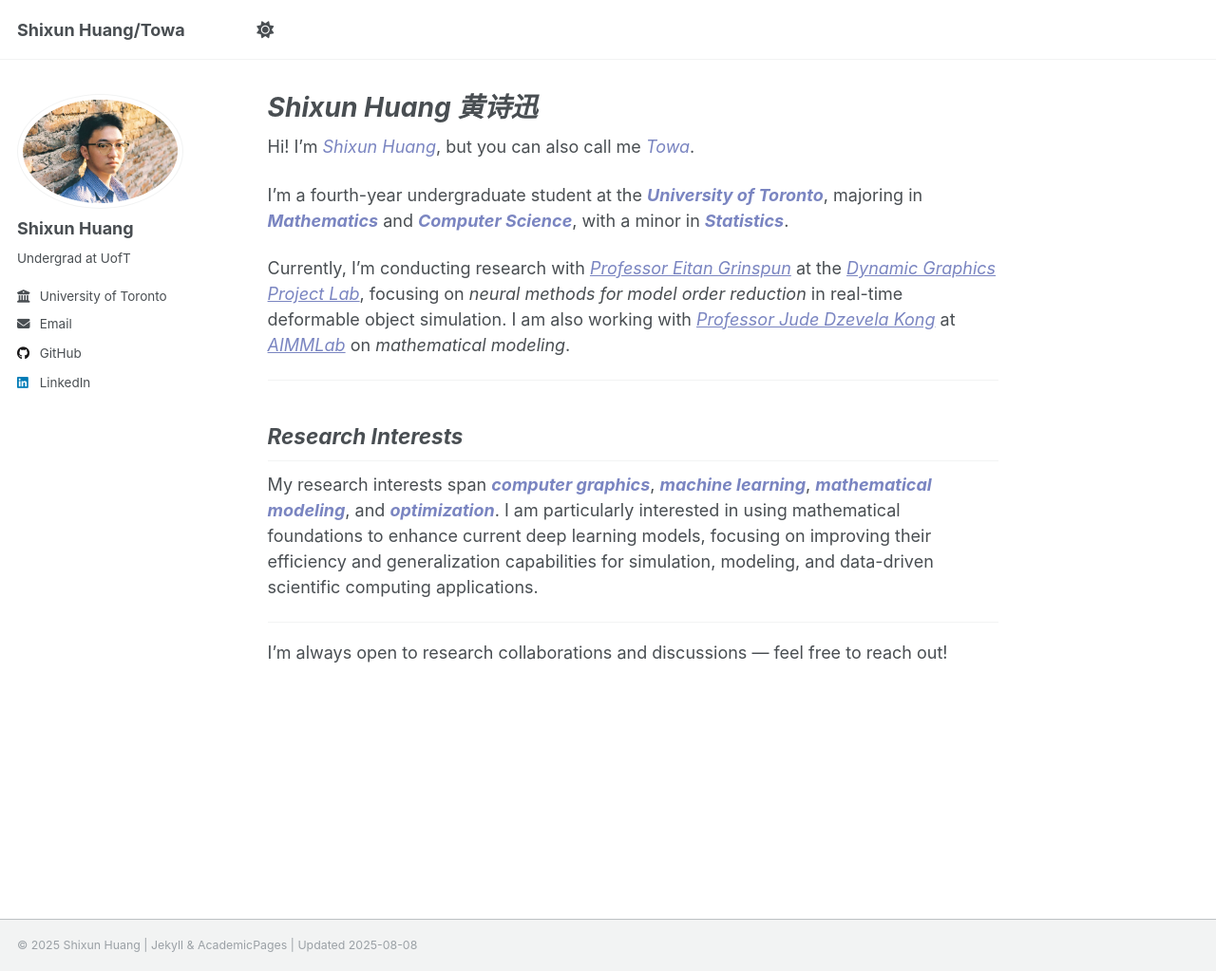
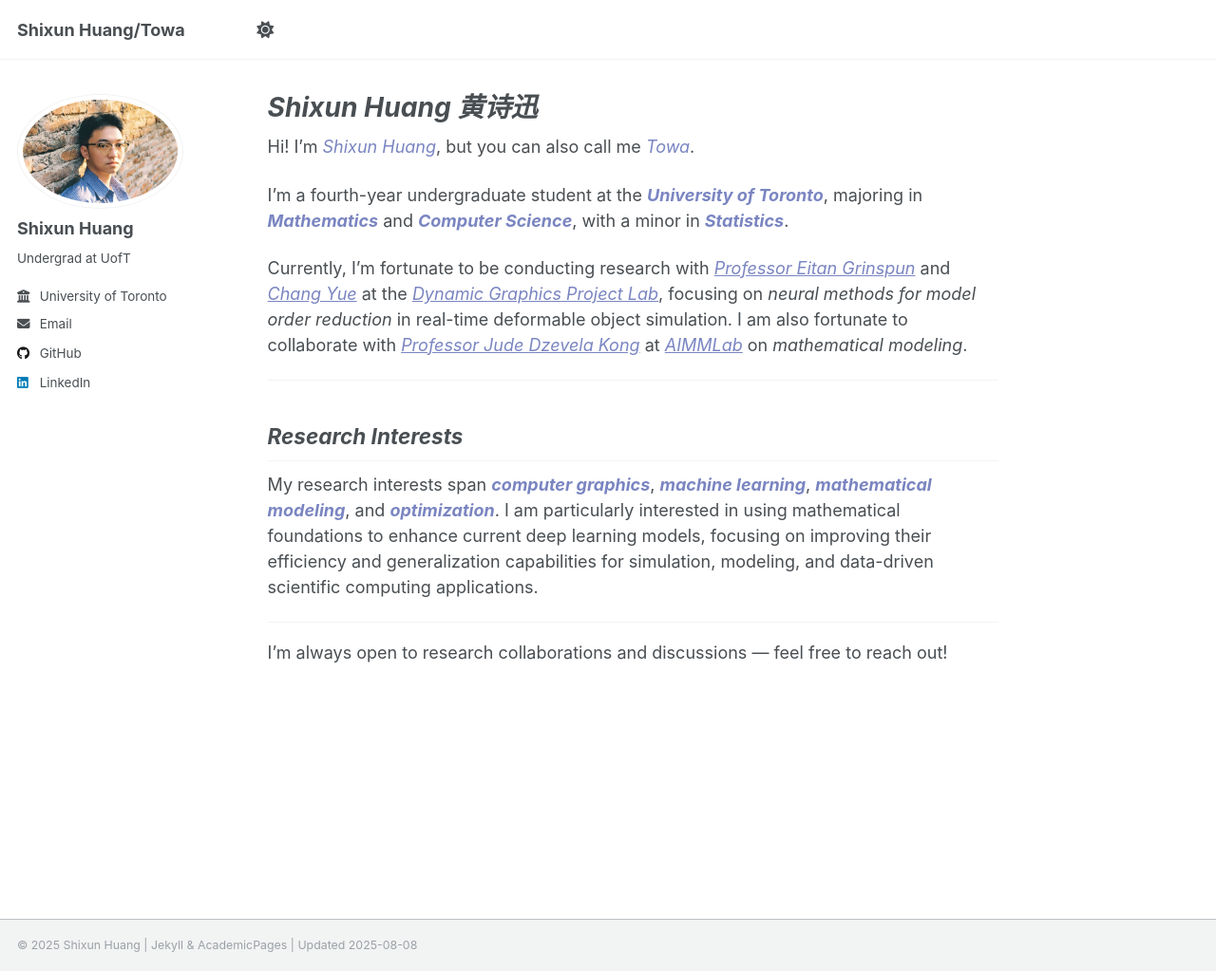
Before and after one commit to Alessange/Alessange.github.io, a Jekyll site: the page built from _pages/about.md, in a window 1280 px wide and 1023 px high. Shown: the whole window at 95% size. Built offline with Jekyll 4.4.1, drawn with Linux system fonts in a browser that asks for light colours; a script that is not in the unit is left out.

Commit message:
new about

```diff
--- a/_pages/about.md
+++ b/_pages/about.md
@@ -10,7 +10,7 @@ Hi! I'm <span style="color:#7A85C1;">*Shixun Huang*</span>, but you can also cal
 
 I'm a fourth-year undergraduate student at the <span style="color:#7A85C1; font-weight:bold;">*University of Toronto*</span>, majoring in <span style="color:#7A85C1; font-weight:bold;">*Mathematics*</span> and <span style="color:#7A85C1; font-weight:bold;">*Computer Science*</span>, with a minor in <span style="color:#7A85C1; font-weight:bold;">*Statistics*</span>.
 
-Currently, I'm conducting research with <a href="https://www.dgp.toronto.edu/~eitan/" style="color:#7A85C1;"><em>Professor Eitan Grinspun</em></a> at the <a href="https://www.dgp.toronto.edu/" style="color:#7A85C1;"><em>Dynamic Graphics Project Lab</em></a>, focusing on *neural methods for model order reduction* in real-time deformable object simulation. I am also working with <a href="https://www.mathematics.utoronto.ca/people/directories/all-faculty/jude-kong" style="color:#7A85C1;"><em>Professor Jude Dzevela Kong</em></a> at <a href="https://aimmlab.org/" style="color:#7A85C1;"><em>AIMMLab</em></a> on *mathematical modeling*.
+Currently, I'm fortunate to be conducting research with <a href="https://www.dgp.toronto.edu/~eitan/" style="color:#7A85C1;"><em>Professor Eitan Grinspun</em></a> and <a href="https://changy1506.github.io/" style="color:#7A85C1;"><em>Chang Yue</em></a> at the <a href="https://www.dgp.toronto.edu/" style="color:#7A85C1;"><em>Dynamic Graphics Project Lab</em></a>, focusing on *neural methods for model order reduction* in real-time deformable object simulation. I am also fortunate to collaborate with <a href="https://www.mathematics.utoronto.ca/people/directories/all-faculty/jude-kong" style="color:#7A85C1;"><em>Professor Jude Dzevela Kong</em></a> at <a href="https://aimmlab.org/" style="color:#7A85C1;"><em>AIMMLab</em></a> on *mathematical modeling*.
 
 ---
 
```
